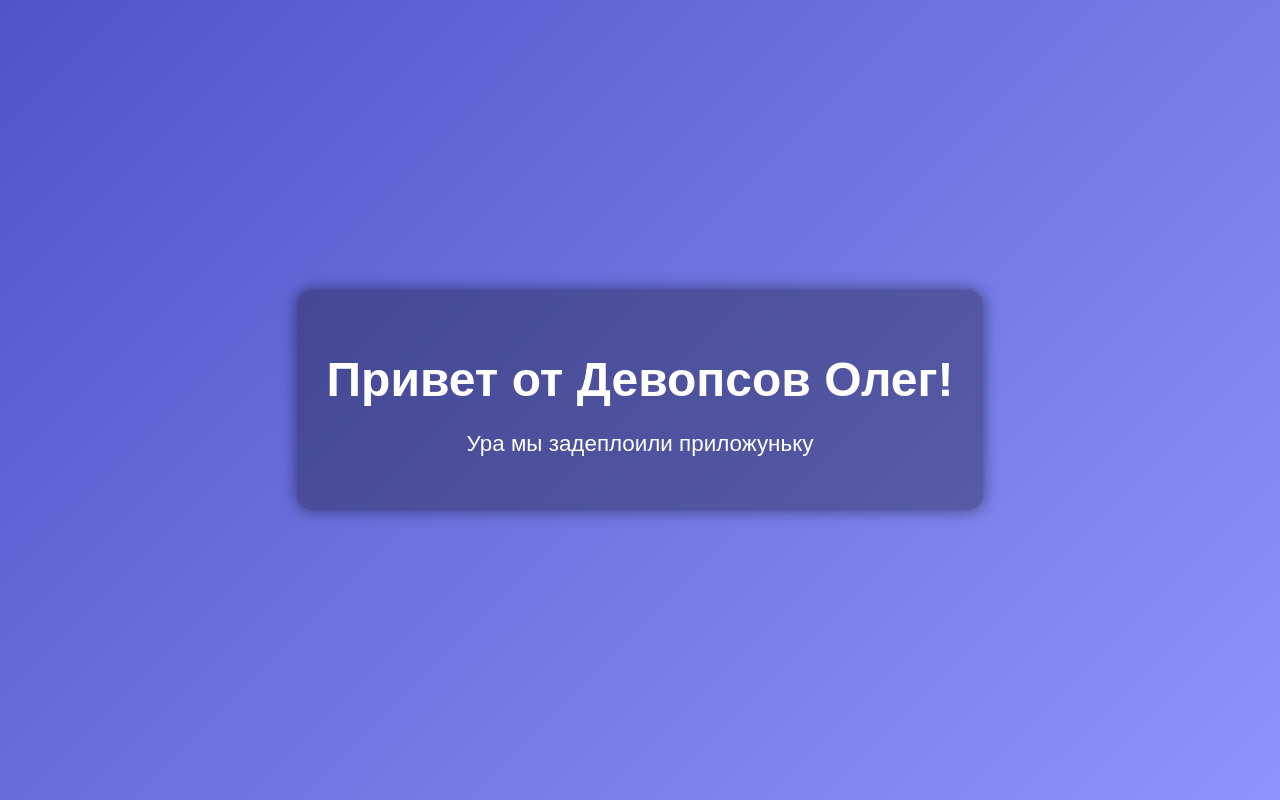
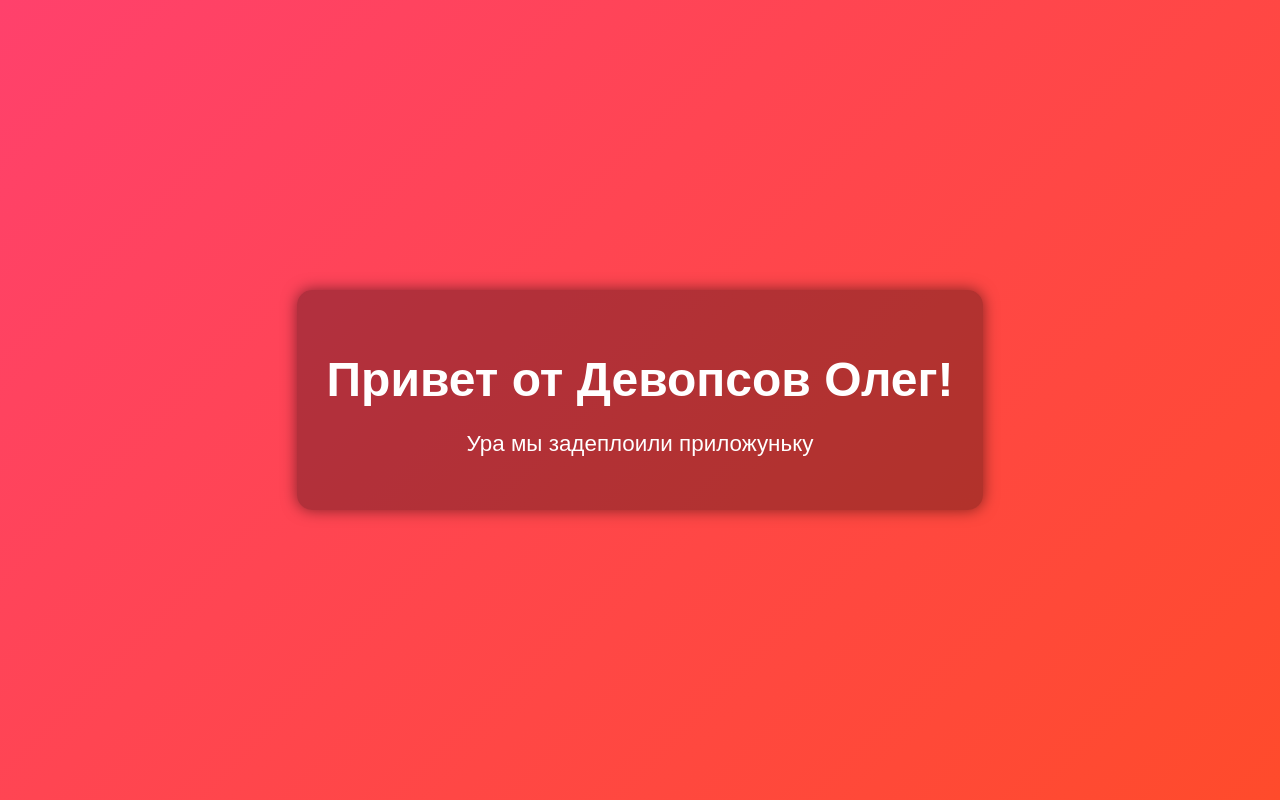
Before and after one commit to AndreyPesterev/Lr2DevOps, a Flask app: page / in a window 1280 px wide. Run offline with Flask 3, Linux system fonts and the light colour scheme.

Commit message:
Update index.html

```diff
--- a/templates/index.html
+++ b/templates/index.html
@@ -6,7 +6,7 @@
     <style>
         body {
             font-family: Arial, sans-serif;
-            background: linear-gradient(135deg, #4e54c8, #8f94fb);
+            background: linear-gradient(135deg, #ff416c, #ff4b2b);
             color: white;
             display: flex;
             justify-content: center;
```
